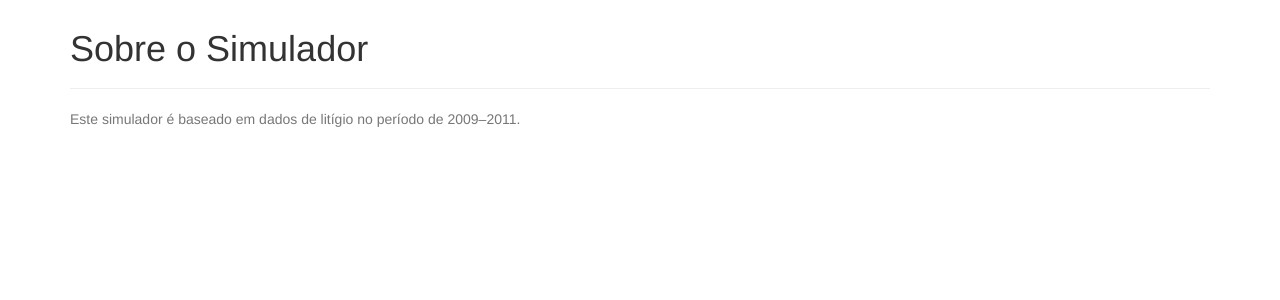
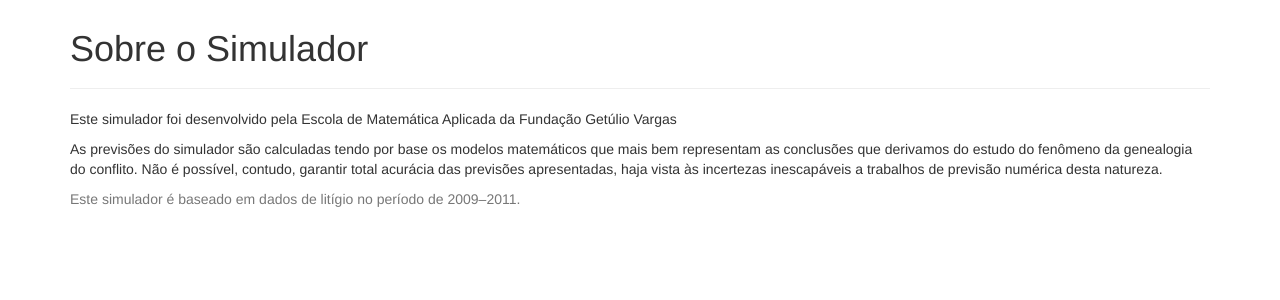
Before and after one commit to NAMD/simuladorlight, a Django app: page /sobre/ in a window 1280 px wide. Shown: the part 51-351 px from the top of the page. Run offline with Django 3.2, Linux system fonts and the light colour scheme; parts of the project's set-up code (start-up, migrations or seed data) failed here and were passed over; some libraries are stand-ins or nearby versions.

Commit message:
adicionei um mini-about

```diff
--- a/Interface/templates/sobre.html
+++ b/Interface/templates/sobre.html
@@ -4,5 +4,9 @@
 {% block title %}Sobre o Simulador{% endblock %}
 
 {% block content %}
+<p>Este simulador foi desenvolvido pela Escola de Matemática Aplicada da Fundação Getúlio Vargas</p>
+
+<p>As previsões do simulador são calculadas tendo por base os modelos matemáticos que mais bem representam as conclusões que derivamos do estudo do fenômeno da genealogia do conflito. Não é possível, contudo, garantir total acurácia das previsões apresentadas, haja vista às incertezas inescapáveis a trabalhos de previsão numérica desta natureza.</p>
+
 
 {% endblock %}
```
